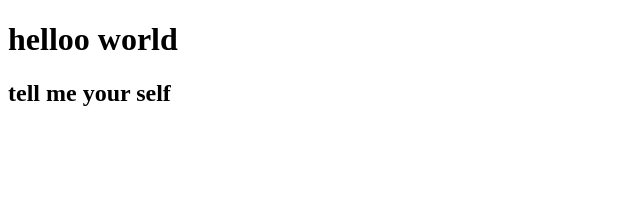
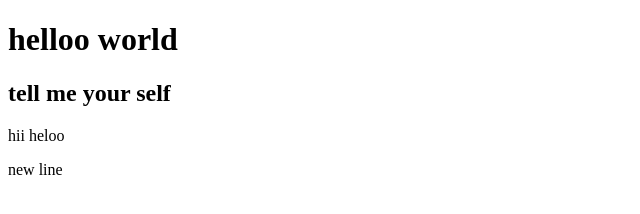
Before and after one commit to Thattaruthodi/example, a plain HTML site: page index.html in a window 1280 px wide. Shown: the whole page, without its empty margins (0-640 px from the left). Drawn offline with Linux system fonts and the light colour scheme.

Commit message:
second commit

```diff
--- a/index.html
+++ b/index.html
@@ -8,5 +8,7 @@
 <body>
     <h1>helloo world</h1>
     <h2>tell me your self</h2>
+    <p>hii heloo</p>
+    <p>new line</p>
 </body>
 </html>
```
